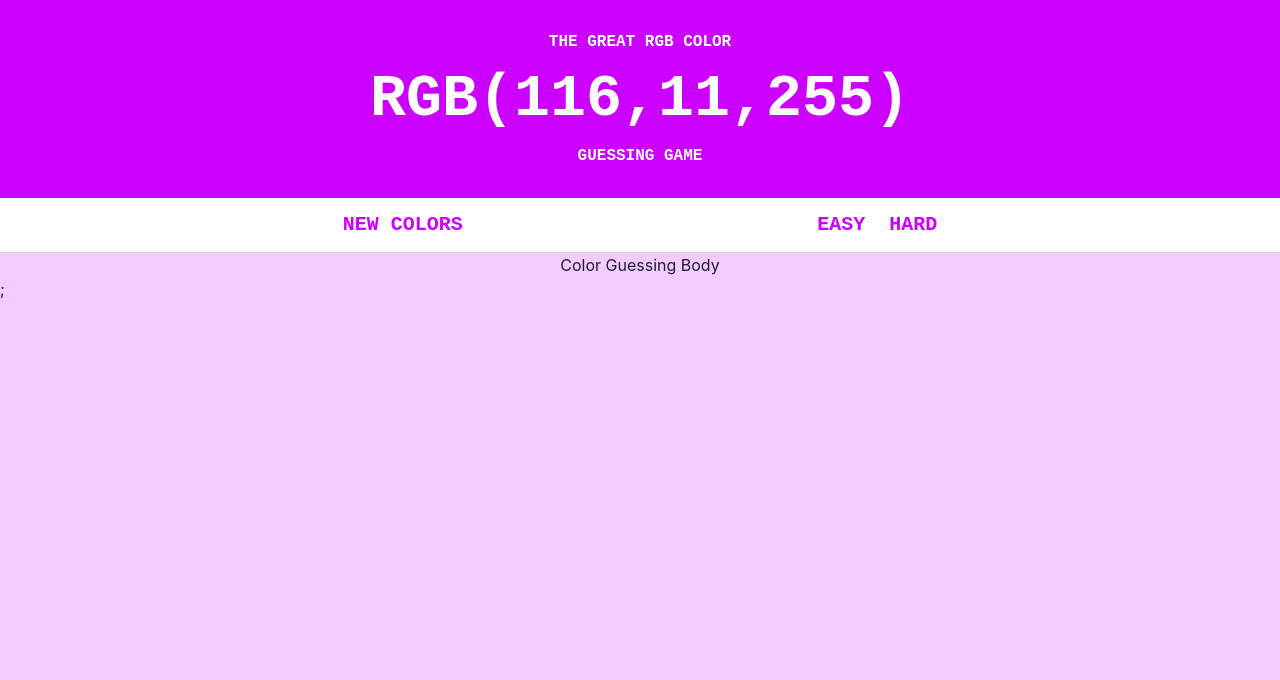
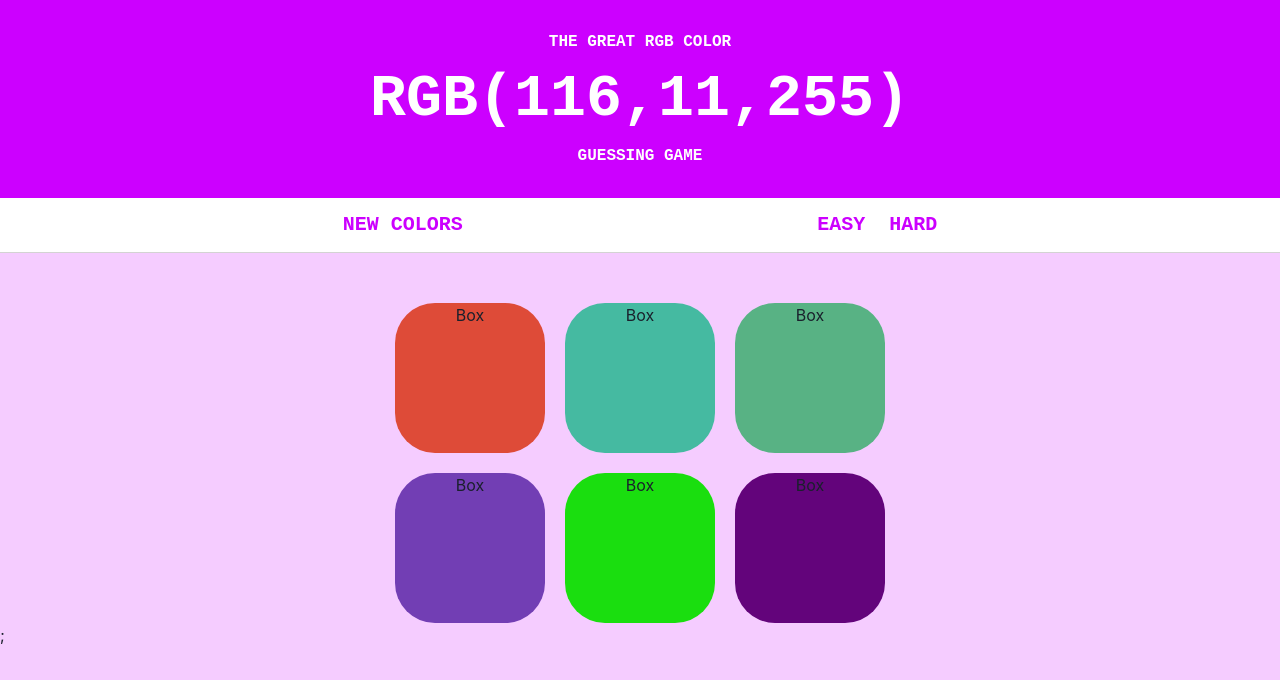
Before and after one commit to danny-thet/color-guessing-game, a Next.js app: page / in a window 1280 px wide. Shown: the top 680 px of the page. Built offline with nearby package versions, Linux system fonts and the light colour scheme.

Commit message:
feat: color box bgColor

```diff
--- /dev/null
+++ b/src/components/ColorBox.tsx
@@ -0,0 +1,13 @@
+import { Box } from "@chakra-ui/react";
+
+type ColorBoxProps = {
+	rgbColor: string;
+};
+
+export const ColorBox = ({ rgbColor }: ColorBoxProps) => {
+	return (
+		<Box w="150px" h="150px" bgColor={rgbColor} borderRadius="40px">
+			Box
+		</Box>
+	);
+};
--- a/src/components/ColorGuessingBody.tsx
+++ b/src/components/ColorGuessingBody.tsx
@@ -1,9 +1,27 @@
-import { Box } from "@chakra-ui/react";
+import { Box, Flex } from "@chakra-ui/react";
+import { ColorBox } from "./ColorBox";
+import { RGBTYPE } from "./ColorGuessingMain";
 
-export const ColorGuessingBody = () => {
+const boxesHard = ["box1", "box2", "box3", "box4", "box5", "box6"];
+
+type ColorGuessingBodyProps = {
+	hardRGBs: RGBTYPE[];
+};
+
+export const ColorGuessingBody = ({ hardRGBs }: ColorGuessingBodyProps) => {
 	return (
-		<Box h="100%" bgColor="#f5ccff" textAlign="center">
-			Color Guessing Body
+		<Box mt="50px" h="100%" maxW="100%" bgColor="#f5ccff" textAlign="center">
+			<Flex
+				mx="auto"
+				maxW="500px"
+				gap="20px"
+				flexWrap="wrap"
+				justifyContent="center"
+			>
+				{hardRGBs.map((box) => {
+					return <ColorBox key={box.id} rgbColor={box?.rgb} />;
+				})}
+			</Flex>
 		</Box>
 	);
 };
--- a/src/components/ColorGuessingMain.tsx
+++ b/src/components/ColorGuessingMain.tsx
@@ -2,13 +2,67 @@ import { Box } from "@chakra-ui/react";
 import { ColorSetting } from "./ColorSetting";
 import { ColorGuessingTitle } from "./ColorGuessingTitle";
 import { ColorGuessingBody } from "./ColorGuessingBody";
+import { useEffect, useState } from "react";
+
+export type RGBTYPE = {
+	id: string;
+	rgb: string;
+};
+
+const defaultHardRGBs: RGBTYPE[] = [
+	{ id: "hardBox1", rgb: "" },
+	{ id: "hardBox2", rgb: "" },
+	{ id: "hardBox3", rgb: "" },
+	{ id: "hardBox4", rgb: "" },
+	{ id: "hardBox5", rgb: "" },
+	{ id: "hardBox6", rgb: "" },
+];
+
+const defaultEasyRGBs: RGBTYPE[] = [
+	{ id: "easyBox1", rgb: "" },
+	{ id: "easyBox2", rgb: "" },
+	{ id: "easyBox3", rgb: "" },
+];
+
+const generateNumber = () => {
+	const randomNumber = Math.floor(Math.random() * 225 + 1);
+
+	return randomNumber;
+};
+
+const generateRGBNumber = () => {
+	const red = generateNumber();
+	console.log(
+		"🚀 ~ file: ColorGuessingMain.tsx ~ line 35 ~ generateRGBNumber ~ red",
+		red
+	);
+	const blue = generateNumber();
+	const green = generateNumber();
+	const rgb = `rgb(${red.toString()}, ${blue.toString()}, ${green.toString()})`;
+
+	return rgb;
+};
 
 export const ColorGuessingMain = () => {
+	const [isHardMode, setIsHardMode] = useState<boolean>(true);
+	const [hardRGBs, setHardRGBs] = useState<RGBTYPE[]>(defaultHardRGBs);
+	const [easyRGBs, setEasyRGBs] = useState<RGBTYPE[]>(defaultEasyRGBs);
+
+	useEffect(() => {
+		const newHardRGBs = hardRGBs.map((rgb) => {
+			const randomRGB = generateRGBNumber();
+			return {
+				id: rgb.id,
+				rgb: randomRGB,
+			};
+		});
+		setHardRGBs(newHardRGBs);
+	}, []);
 	return (
 		<Box>
 			<ColorGuessingTitle />
 			<ColorSetting />
-			<ColorGuessingBody />
+			<ColorGuessingBody hardRGBs={hardRGBs} />
 		</Box>
 	);
 };
```
